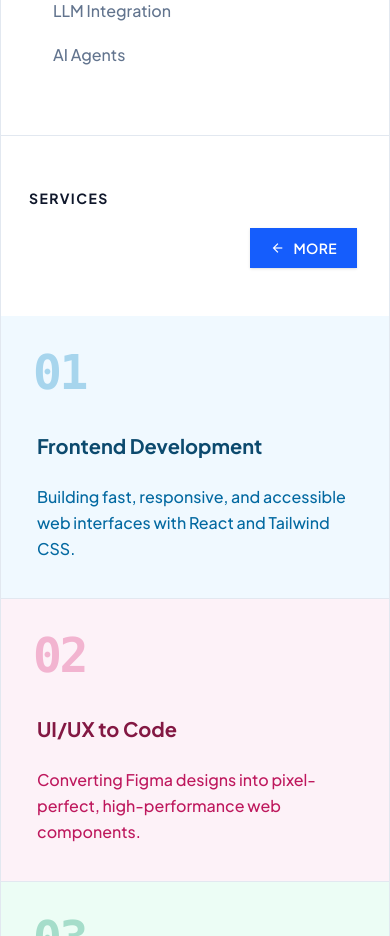
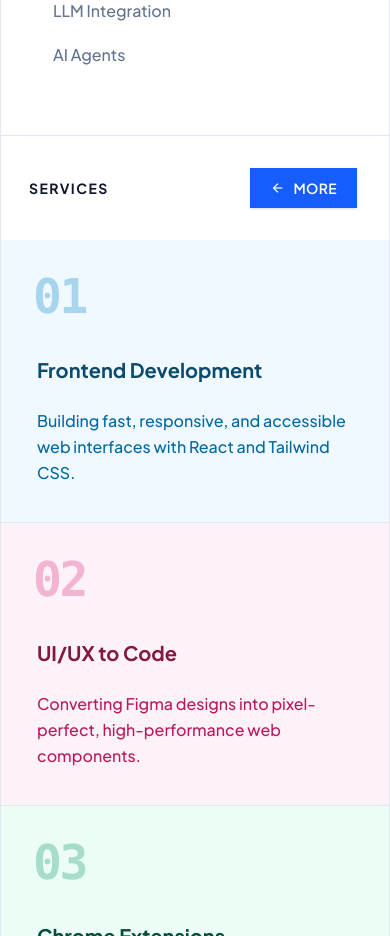
Before and after one commit to yasser8111/Portfolio, a React (Vite) app: page / in a window 390 px wide. Shown: the part 4140-5076 px from the top of the page. Built offline with nearby package versions, Linux system fonts and the light colour scheme.

Commit message:
style: make services header responsive (side-by-side on mobile)

```diff
--- a/src/pages/HomePage.jsx
+++ b/src/pages/HomePage.jsx
@@ -218,8 +218,8 @@ const HomePage = ({
           {/* Services */}
           <section id="services" className="border-b border-slate-200 bg-white">
             <div className="grid grid-cols-1 md:grid-cols-12">
-              <div className="md:col-span-3 py-12 md:py-16 md:border-e border-slate-200 ps-6 md:ps-12 pe-8 flex flex-col justify-between">
-                <h3 className="text-sm font-bold uppercase tracking-widest text-slate-900 mb-4">
+              <div className="md:col-span-3 py-8 md:py-16 md:border-e border-slate-200 ps-6 md:ps-12 pe-8 flex flex-row md:flex-col justify-between items-center md:items-start gap-4" dir="ltr">
+                <h3 className="text-sm font-bold uppercase tracking-widest text-slate-900 md:mb-8">
                   <TextBlock blockColor="#2563eb">
                     {sections.services}
                   </TextBlock>
```
